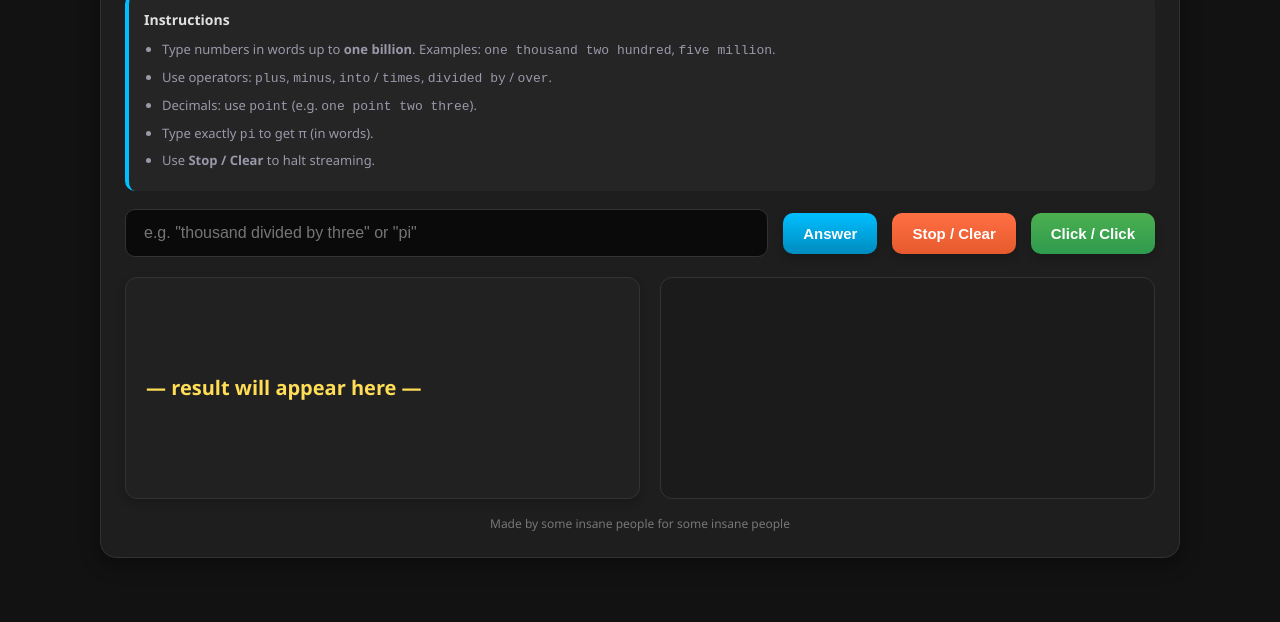
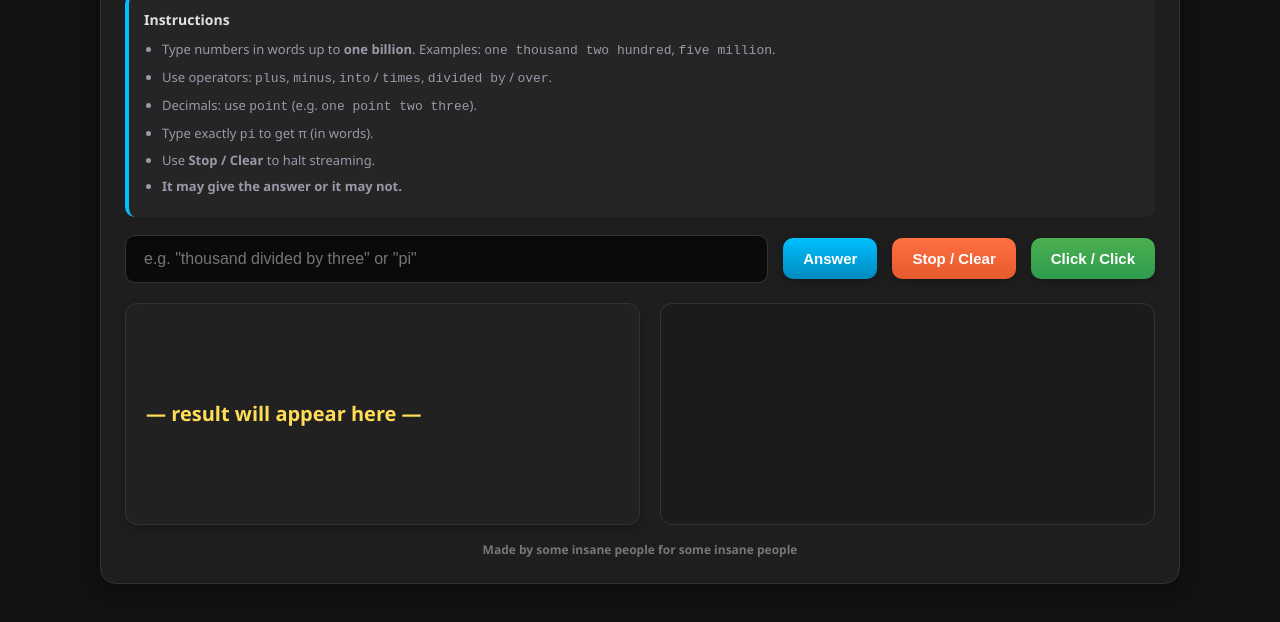
Before and after one commit to ASLAN31122003/Word-Calculator, a plain HTML site: page index.html in a window 1280 px wide. Shown: the part 116-738 px from the top of the page. Drawn offline with Linux system fonts and the light colour scheme.

Commit message:
Update index.html

```diff
--- a/index.html
+++ b/index.html
@@ -167,6 +167,7 @@
           <li>Decimals: use <code>point</code> (e.g. <code>one point two three</code>).</li>
           <li>Type exactly <code>pi</code> to get π (in words).</li>
           <li>Use <b>Stop / Clear</b> to halt streaming.</li>
+          <li><b>It may give the answer or it may not.</li>
         </ul>
       </div>
 
```
